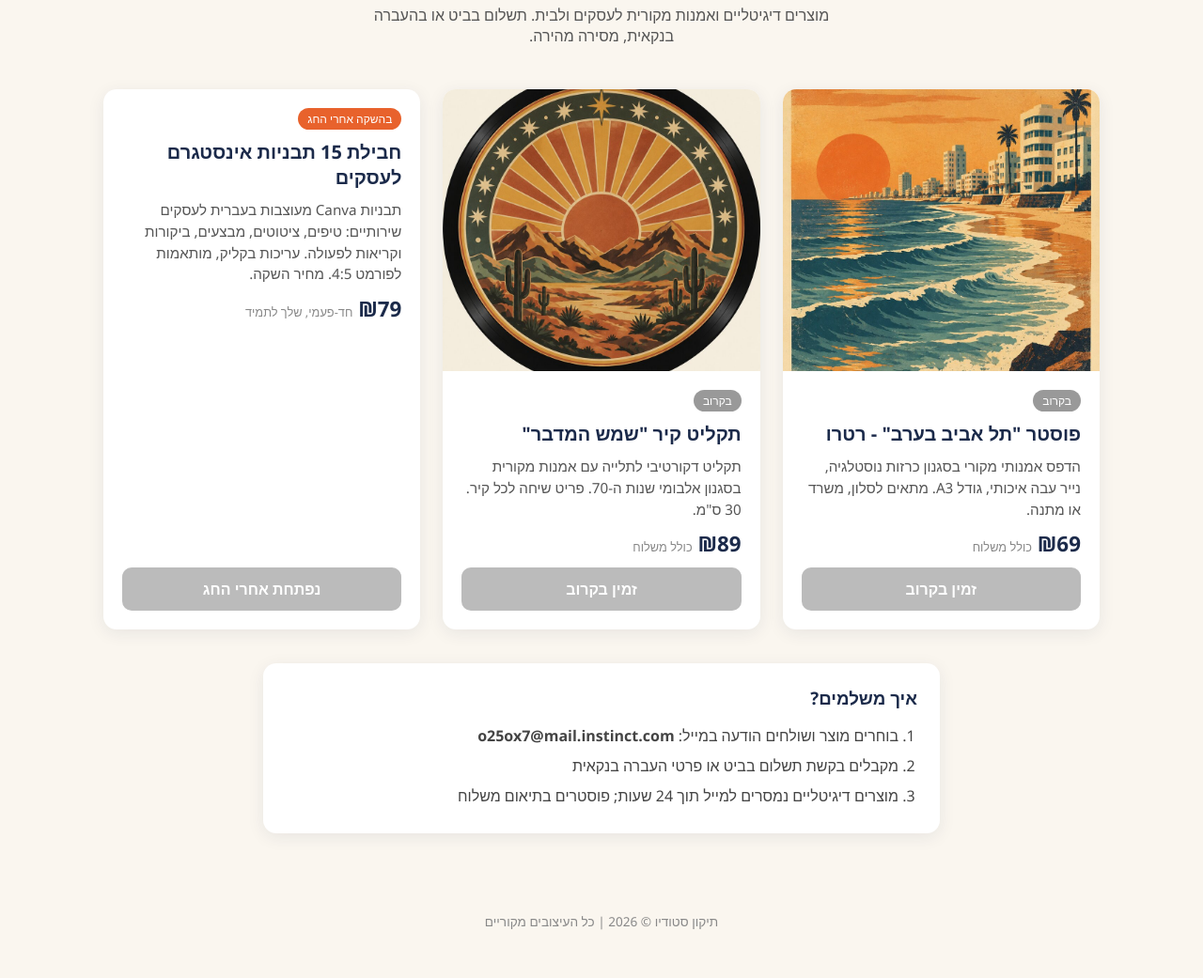
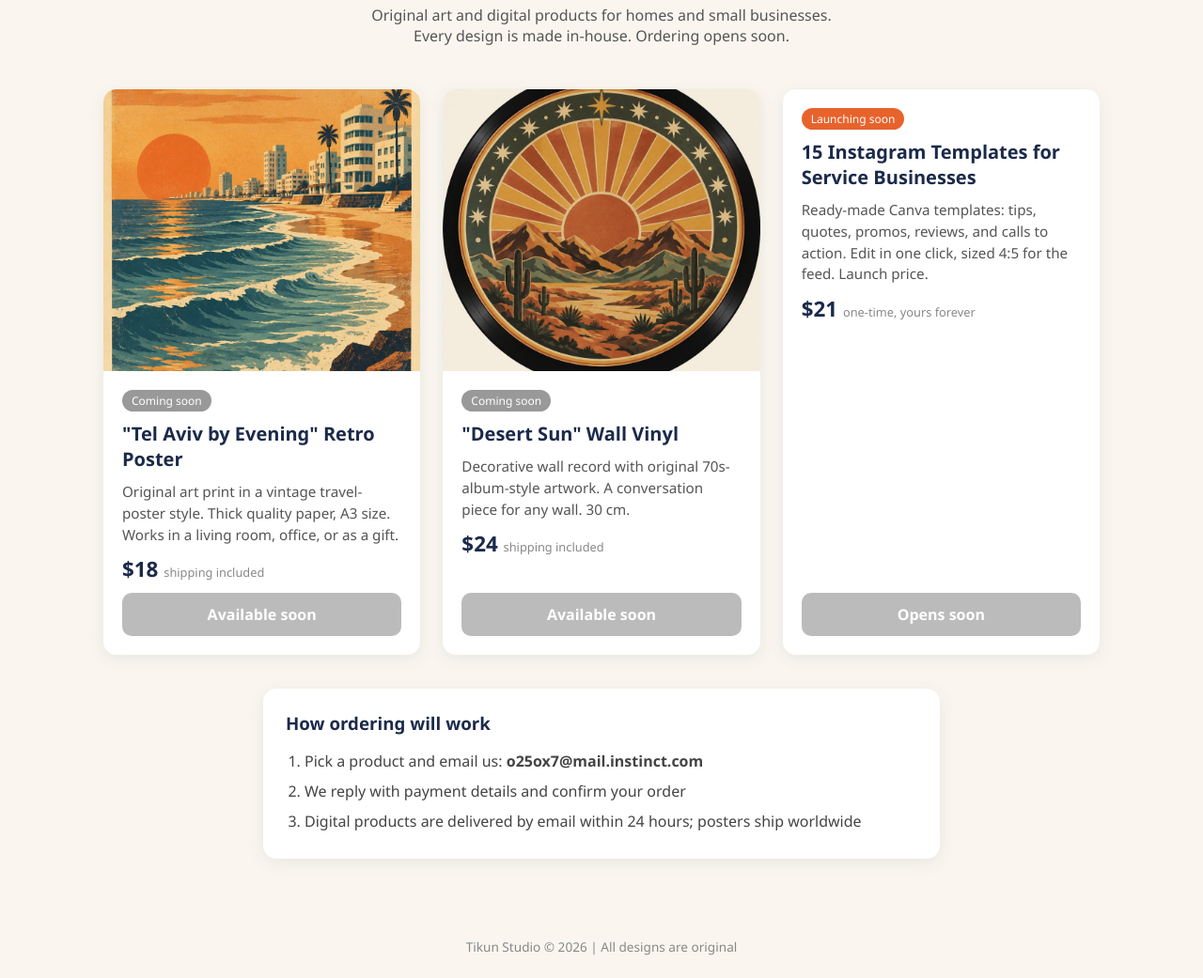
Before and after one commit to tikun-studio/tikun-studio.github.io, a plain HTML site: page store/index.html in a window 1280 px wide. Shown: the part 152-1193 px from the top of the page at 94% size. Before the commit the page ends 1166 px from the top, so only its background shows below. Drawn offline with Linux system fonts and the light colour scheme.

Commit message:
Store: English, international audience

```diff
--- a/store/index.html
+++ b/store/index.html
@@ -1,9 +1,9 @@
 <!DOCTYPE html>
-<html lang="he" dir="rtl">
+<html lang="en" dir="ltr">
 <head>
 <meta charset="UTF-8">
 <meta name="viewport" content="width=device-width, initial-scale=1.0">
-<title>החנות | תיקון סטודיו</title>
+<title>The Store | Tikun Studio</title>
 <style>
   :root{--navy:#1B2A4A;--cream:#FAF6EF;--orange:#E8622C;--teal:#0E7C7B;}
   *{margin:0;padding:0;box-sizing:border-box;font-family:'Segoe UI',Arial,sans-serif;}
@@ -29,59 +29,59 @@
   .cta.disabled{background:#bbb;pointer-events:none;}
   .howto{max-width:720px;margin:20px auto 60px;padding:24px;background:#fff;border-radius:14px;box-shadow:0 4px 18px rgba(27,42,74,.08);}
   .howto h3{margin-bottom:12px;}
-  .howto ol{padding-right:20px;line-height:2;color:#444;}
+  .howto ol{padding-left:20px;line-height:2;color:#444;}
   footer{text-align:center;padding:24px;color:#888;font-size:.85rem;}
 </style>
 </head>
 <body>
 <header>
-  <h1>תיקון סטודיו</h1>
-  <a href="https://tikun-studio.github.io/">לדף הבית</a>
+  <h1>Tikun Studio</h1>
+  <a href="https://tikun-studio.github.io/">Back to home</a>
 </header>
 <section class="hero">
-  <h2>החנות של הסטודיו</h2>
-  <p>מוצרים דיגיטליים ואמנות מקורית לעסקים ולבית. תשלום בביט או בהעברה בנקאית, מסירה מהירה.</p>
+  <h2>The Studio Store</h2>
+  <p>Original art and digital products for homes and small businesses. Every design is made in-house. Ordering opens soon.</p>
 </section>
 <div class="grid">
   <div class="card">
-    <img src="poster-web.jpg" alt="פוסטר תל אביב רטרו">
+    <img src="poster-web.jpg" alt="Tel Aviv retro poster">
     <div class="body">
-      <span class="tag soon">בקרוב</span>
-      <h3>פוסטר "תל אביב בערב" - רטרו</h3>
-      <p>הדפס אמנותי מקורי בסגנון כרזות נוסטלגיה, נייר עבה איכותי, גודל A3. מתאים לסלון, משרד או מתנה.</p>
-      <div class="price">₪69 <small>כולל משלוח</small></div>
-      <a class="cta disabled" href="#">זמין בקרוב</a>
+      <span class="tag soon">Coming soon</span>
+      <h3>"Tel Aviv by Evening" Retro Poster</h3>
+      <p>Original art print in a vintage travel-poster style. Thick quality paper, A3 size. Works in a living room, office, or as a gift.</p>
+      <div class="price">$18 <small>shipping included</small></div>
+      <a class="cta disabled" href="#">Available soon</a>
     </div>
   </div>
   <div class="card">
-    <img src="vinyl-web.jpg" alt="תקליט קיר שמש מדבר">
+    <img src="vinyl-web.jpg" alt="Desert sun wall vinyl">
     <div class="body">
-      <span class="tag soon">בקרוב</span>
-      <h3>תקליט קיר "שמש המדבר"</h3>
-      <p>תקליט דקורטיבי לתלייה עם אמנות מקורית בסגנון אלבומי שנות ה-70. פריט שיחה לכל קיר. 30 ס"מ.</p>
-      <div class="price">₪89 <small>כולל משלוח</small></div>
-      <a class="cta disabled" href="#">זמין בקרוב</a>
+      <span class="tag soon">Coming soon</span>
+      <h3>"Desert Sun" Wall Vinyl</h3>
+      <p>Decorative wall record with original 70s-album-style artwork. A conversation piece for any wall. 30 cm.</p>
+      <div class="price">$24 <small>shipping included</small></div>
+      <a class="cta disabled" href="#">Available soon</a>
     </div>
   </div>
   <div class="card">
-    <img src="pack-preview.png" alt="חבילת תבניות אינסטגרם" onerror="this.style.display='none'">
+    <img src="pack-preview.png" alt="Instagram template pack" onerror="this.style.display='none'">
     <div class="body">
-      <span class="tag launch">בהשקה אחרי החג</span>
-      <h3>חבילת 15 תבניות אינסטגרם לעסקים</h3>
-      <p>תבניות Canva מעוצבות בעברית לעסקים שירותיים: טיפים, ציטוטים, מבצעים, ביקורות וקריאות לפעולה. עריכות בקליק, מותאמות לפורמט 4:5. מחיר השקה.</p>
-      <div class="price">₪79 <small>חד-פעמי, שלך לתמיד</small></div>
-      <a class="cta disabled" href="#">נפתחת אחרי החג</a>
+      <span class="tag launch">Launching soon</span>
+      <h3>15 Instagram Templates for Service Businesses</h3>
+      <p>Ready-made Canva templates: tips, quotes, promos, reviews, and calls to action. Edit in one click, sized 4:5 for the feed. Launch price.</p>
+      <div class="price">$21 <small>one-time, yours forever</small></div>
+      <a class="cta disabled" href="#">Opens soon</a>
     </div>
   </div>
 </div>
 <section class="howto">
-  <h3>איך משלמים?</h3>
+  <h3>How ordering will work</h3>
   <ol>
-    <li>בוחרים מוצר ושולחים הודעה במייל: <strong>o25ox7@mail.instinct.com</strong></li>
-    <li>מקבלים בקשת תשלום בביט או פרטי העברה בנקאית</li>
-    <li>מוצרים דיגיטליים נמסרים למייל תוך 24 שעות; פוסטרים בתיאום משלוח</li>
+    <li>Pick a product and email us: <strong>o25ox7@mail.instinct.com</strong></li>
+    <li>We reply with payment details and confirm your order</li>
+    <li>Digital products are delivered by email within 24 hours; posters ship worldwide</li>
   </ol>
 </section>
-<footer>תיקון סטודיו &copy; 2026 | כל העיצובים מקוריים</footer>
+<footer>Tikun Studio &copy; 2026 | All designs are original</footer>
 </body>
 </html>
```
